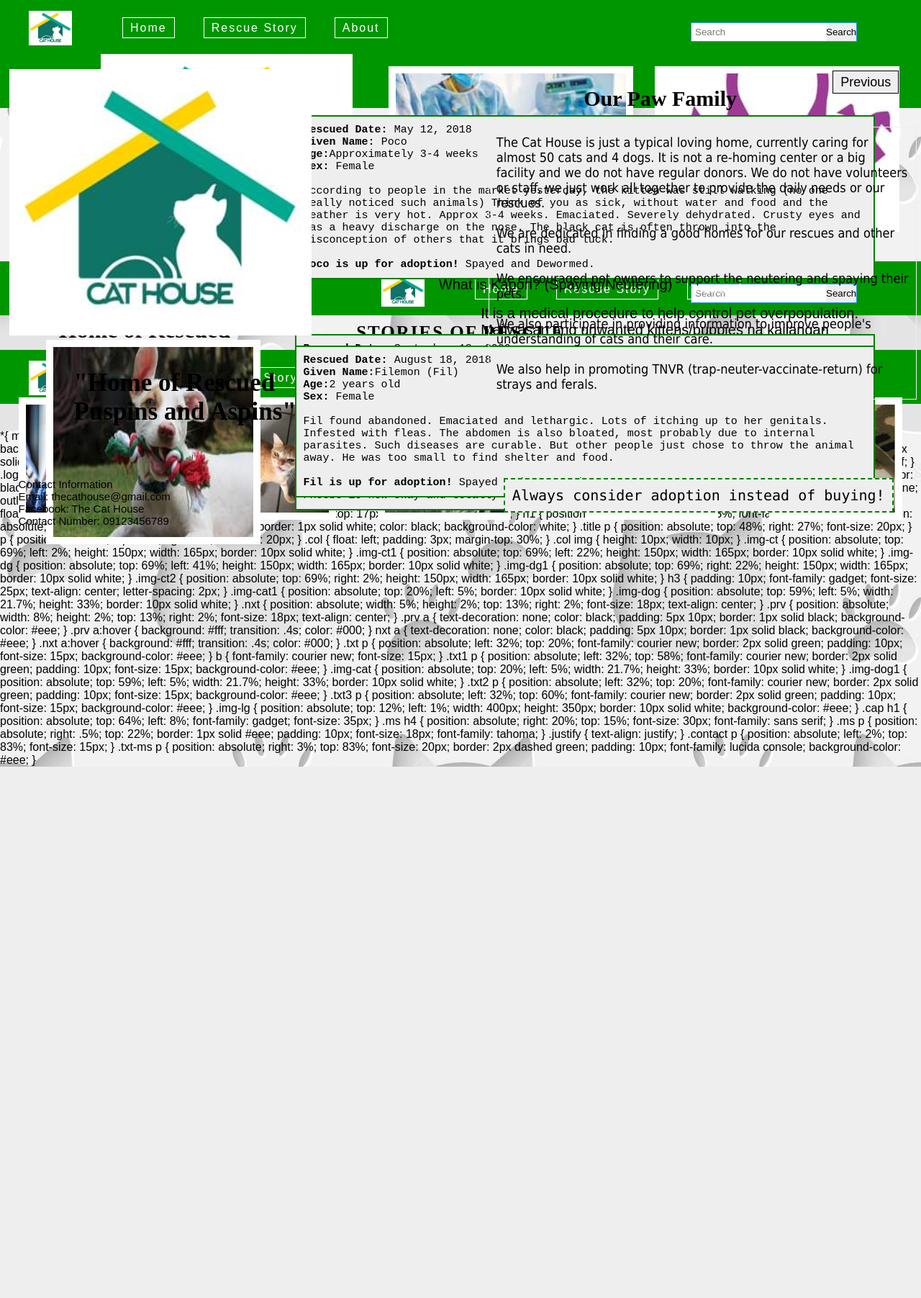
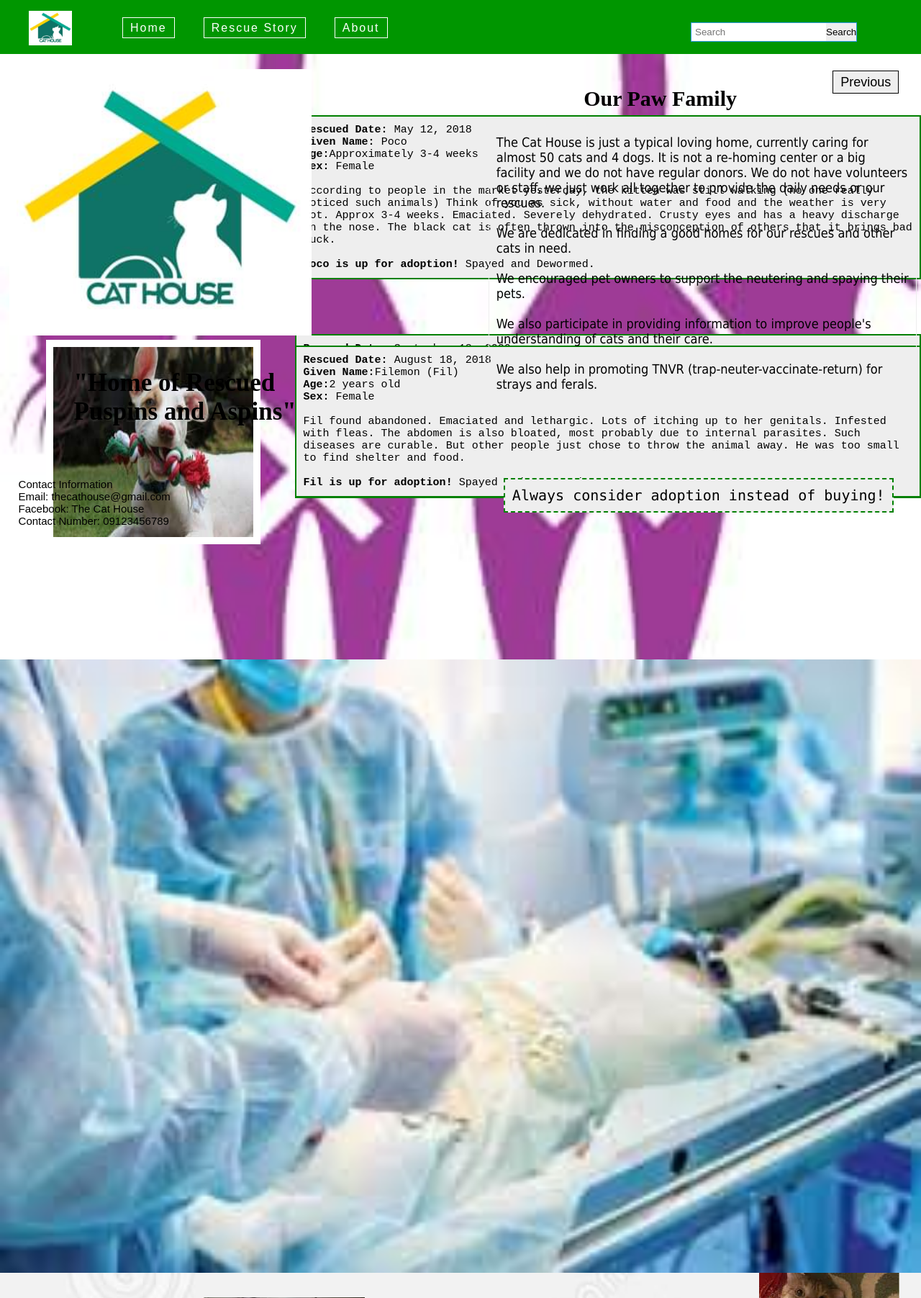
Before and after one commit to Izaaaajy/Website, a PHP site: page / in a window 1280 px wide. Shown: the top 1803 px of the page at 72% size. Before the commit the page ends 1065 px from the top, so only its background shows below. Run offline with PHP 8.4, Linux system fonts and the light colour scheme.

Commit message:
Update style3.css

```diff
--- a/style3.css
+++ b/style3.css
@@ -131,156 +131,16 @@ width: 1000px;
 
 }
 
-.img-logo {
-float: left;
 
-width: 350px;
 
-height: 300px;
 
-}
 
-.img-logo input {
 
-float: left;
 
-font-family: sans-serif;
 
-}
 
-.clm {
 
-float: right;
 
-width: 25%;
-padding: -1px;
-
-margin-right: 30px;
-
-margin-top: 17px;
-
-border: 10px solid white;
-
-}
-
-h1 {
-position: absolute;
-
-top: 55%;
-left: 5%; font-family: gadget;
-
-}
-
-h2 {
-position: absolute;
-
-top: 41%;
-right: 5%;
-font-family: georgia;
-
-border: 1px solid white;
-
-color: black;
-
-background-color: white;
-
-}
-
-.title p {
-position: absolute;
-
-top: 48%;
-
-right: 27%;
-
-font-size: 20px;
-
-}
-
-p {
-position: absolute;
-
-top: 53%;
-
-right: 5%;
-
-font-size: 20px;
-
-}
-
-.col {
-float: left;
-
-padding: 3px;
-
-margin-top: 30%;
-
-}
-
-.col img {
-height: 10px;
-
-width: 10px;
-
-}
-
-.img-ct {
-position: absolute;
-
-top: 69%;
-left: 2%;
-height: 150px;
-width: 165px;
-border: 10px solid white;
-
-}
-
-.img-ct1 {
-position: absolute;
-
-top: 69%;
-left: 22%;
-
-height: 150px;
-
-width: 165px;
-
-border: 10px solid white;
-
-}
-
-.img-dg {
-position: absolute;
-
-top: 69%;
-left: 41%;
-height: 150px;
-width: 165px;
-border: 10px solid white;
-
-}
-
-.img-dg1 {
-position: absolute;
-
-top: 69%;
-right: 22%;
-height: 150px;
-width: 165px;
-border: 10px solid white;
-
-}
-
-.img-ct2 {
-position: absolute;
-
-top: 69%;
-right: 2%;
-height: 150px;
-width: 165px;
-border: 10px solid white;
-
-}
 
 h3 {
 padding: 10px;
```
